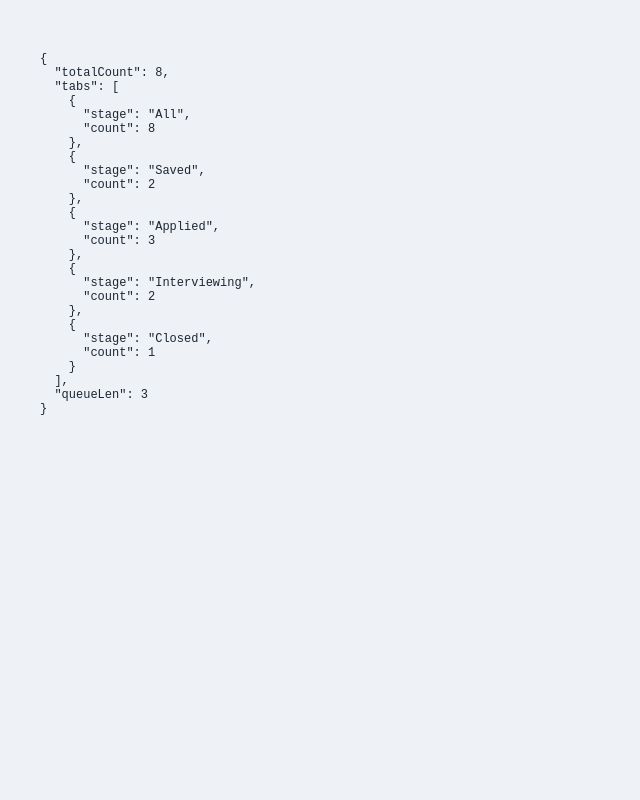
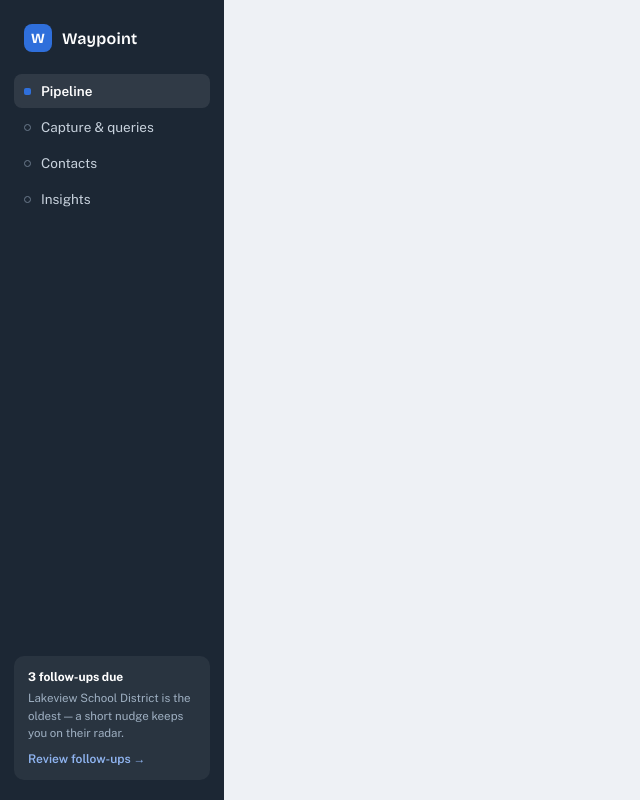
Before and after one commit to jimjamscott22/waypoint, a React (Vite) app: page / in a window 1280 px wide. Shown: the whole page, without its empty margins (0-640 px from the left). Built offline with nearby package versions, Linux system fonts and the light colour scheme; the HTML template or start-up script is replaced by a standard one.

Commit message:
feat: add Sidebar component

```diff
--- a/src/App.jsx
+++ b/src/App.jsx
@@ -1,10 +1,9 @@
-import { useJobsStore } from './hooks/useJobsStore';
+import Sidebar from './components/Sidebar';
 
 export default function App() {
-  const store = useJobsStore();
   return (
-    <pre style={{ padding: 40, fontSize: 12 }}>
-      {JSON.stringify({ totalCount: store.totalCount, tabs: store.tabs, queueLen: store.queue.length }, null, 2)}
-    </pre>
+    <div style={{ display: 'flex', minHeight: '100vh' }}>
+      <Sidebar />
+    </div>
   );
 }
--- /dev/null
+++ b/src/components/Sidebar.jsx
@@ -0,0 +1,100 @@
+import { useState } from 'react';
+import { color, font, radius } from '../theme';
+
+const NAV_ITEMS = [
+  { label: 'Pipeline', active: true },
+  { label: 'Capture & queries', active: false },
+  { label: 'Contacts', active: false },
+  { label: 'Insights', active: false },
+];
+
+function NavItem({ label, active }) {
+  const [hovered, setHovered] = useState(false);
+  const bullet = active ? (
+    <span style={{ width: 7, height: 7, borderRadius: 2, background: color.accent }} />
+  ) : (
+    <span style={{ width: 7, height: 7, borderRadius: '50%', border: `1.5px solid ${color.sidebarBulletOutline}` }} />
+  );
+
+  return (
+    <div
+      onMouseEnter={() => setHovered(true)}
+      onMouseLeave={() => setHovered(false)}
+      style={{
+        display: 'flex',
+        alignItems: 'center',
+        gap: 10,
+        padding: '9px 10px',
+        borderRadius: radius.input,
+        fontSize: 13.5,
+        fontWeight: active ? 600 : 400,
+        cursor: 'pointer',
+        color: active || hovered ? '#fff' : color.sidebarText,
+        background: active ? 'rgba(255,255,255,0.09)' : hovered ? 'rgba(255,255,255,0.05)' : 'transparent',
+        transition: 'background 120ms ease, color 120ms ease',
+      }}
+    >
+      {bullet} {label}
+    </div>
+  );
+}
+
+export default function Sidebar() {
+  return (
+    <aside
+      style={{
+        width: 224,
+        flex: 'none',
+        background: color.sidebarBg,
+        color: color.sidebarText,
+        display: 'flex',
+        flexDirection: 'column',
+        padding: '20px 14px',
+      }}
+    >
+      <div style={{ display: 'flex', alignItems: 'center', gap: 10, padding: '4px 10px 22px' }}>
+        <div
+          style={{
+            width: 28,
+            height: 28,
+            borderRadius: radius.input,
+            background: color.accent,
+            display: 'grid',
+            placeItems: 'center',
+            color: '#fff',
+            font: `700 14px ${font.heading}`,
+          }}
+        >
+          W
+        </div>
+        <div style={{ font: `600 16px ${font.heading}`, color: '#fff', letterSpacing: '0.2px' }}>Waypoint</div>
+      </div>
+
+      <nav style={{ display: 'flex', flexDirection: 'column', gap: 2 }}>
+        {NAV_ITEMS.map(item => (
+          <NavItem key={item.label} label={item.label} active={item.active} />
+        ))}
+      </nav>
+
+      <div
+        style={{
+          marginTop: 'auto',
+          background: 'rgba(255,255,255,0.06)',
+          borderRadius: radius.statCard,
+          padding: 14,
+          display: 'flex',
+          flexDirection: 'column',
+          gap: 6,
+        }}
+      >
+        <div style={{ fontSize: 12, fontWeight: 700, color: '#fff' }}>3 follow-ups due</div>
+        <div style={{ fontSize: 11.5, lineHeight: 1.5, color: color.sidebarMuted }}>
+          Lakeview School District is the oldest — a short nudge keeps you on their radar.
+        </div>
+        <div style={{ marginTop: 4, fontSize: 12, fontWeight: 600, color: color.accentLight, cursor: 'pointer' }}>
+          Review follow-ups →
+        </div>
+      </div>
+    </aside>
+  );
+}
```
